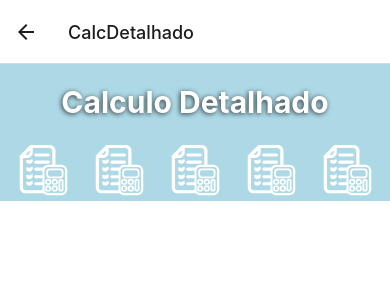
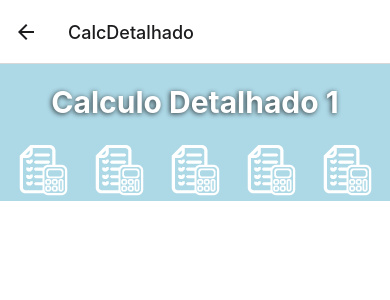
Before and after one commit to ICEI-PUC-Minas-PMV-ADS/ads-2024-1-e3-proj-mov-t8-pmv-ads-2024-1-e3-proj-printpro-wizard, a React Native app in the folder print-pro/: screen /CalcDetalhado in a window 390 px wide. Shown: the top 300 px of the page. Built offline with nearby package versions, Linux system fonts and the light colour scheme.

Commit message:
CalcDetail

```diff
--- a/print-pro/src/pages/CalcDetalhado.js
+++ b/print-pro/src/pages/CalcDetalhado.js
@@ -5,7 +5,7 @@ import Footer from './Footer/index';
 const  CalcDetalhado = () => {
   return (
     <View style={styles.container}>
-      <Text style={styles.text}>Calculo Detalhado</Text>
+      <Text style={styles.text}>Calculo Detalhado 1</Text>
       <Footer />
     </View>
 
```
Also changed, not shown: 1 other file (tests, documents, lock files or other folders).
